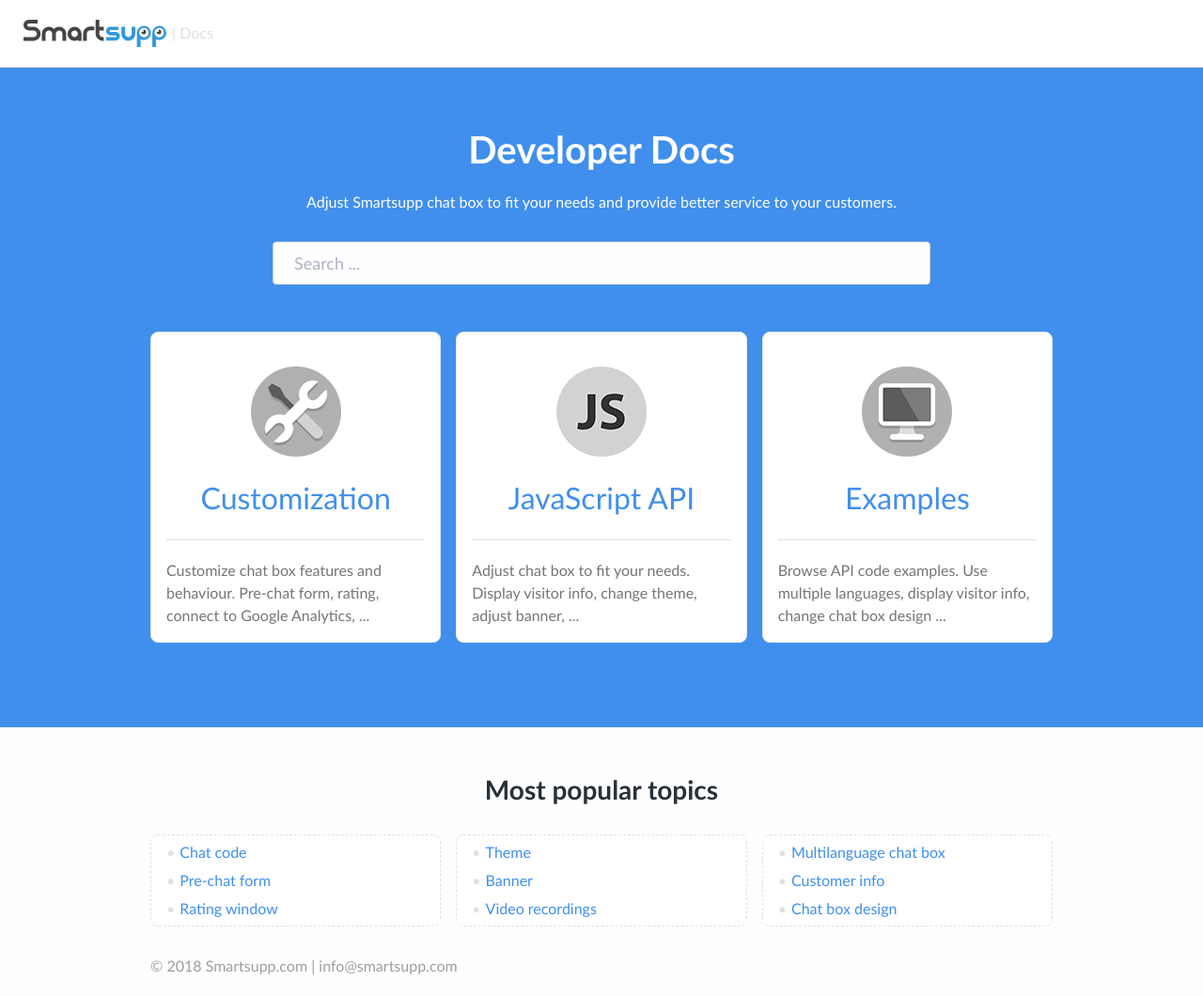
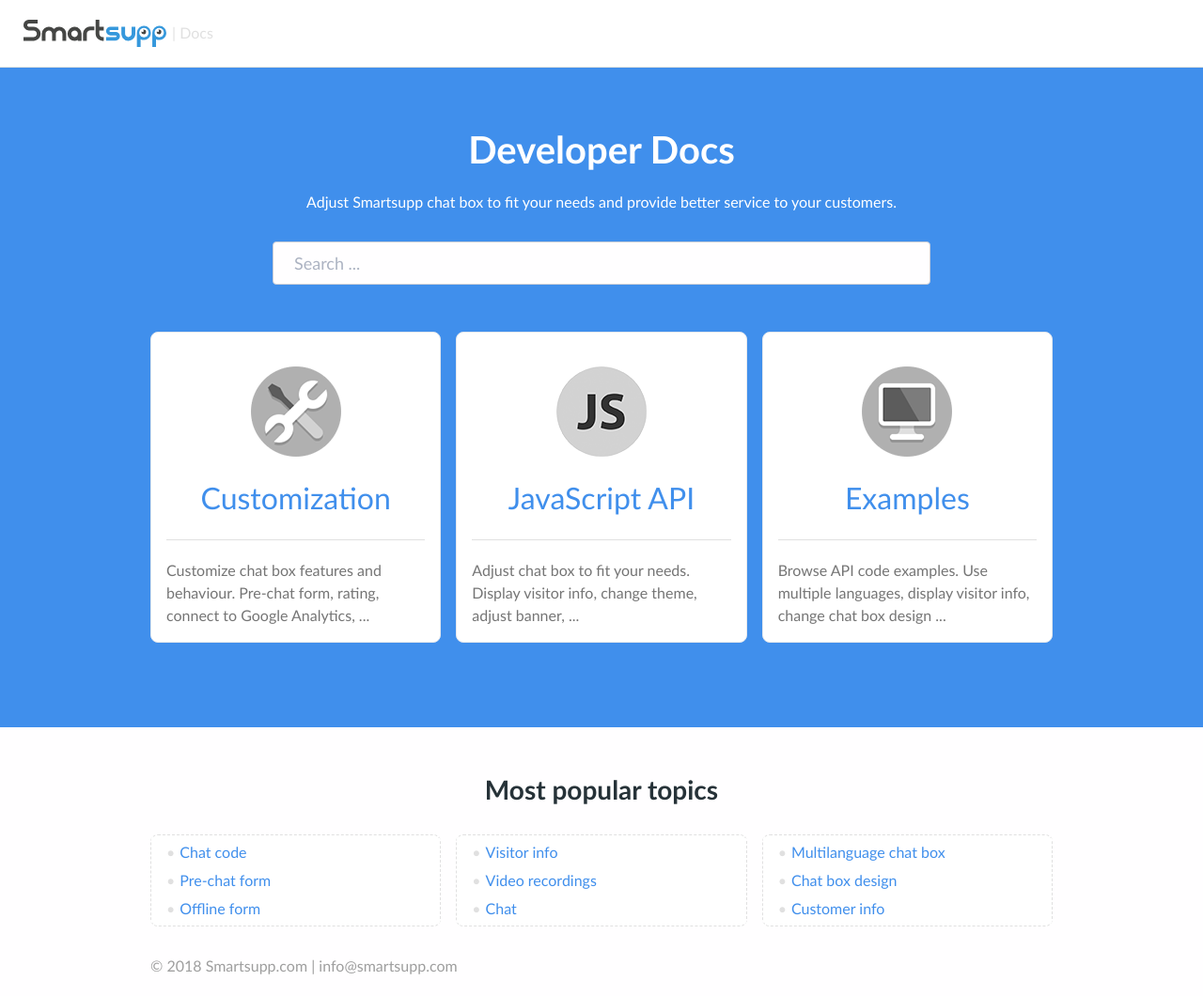
Before and after one commit to smartsupp/smartsupp.github.io, a Jekyll site: the page built from _docs/index.html, in a window 1280 px wide and 1060 px high. Shown: the whole window at 94% size. Built offline with Jekyll 4.4.1, drawn with Linux system fonts in a browser that asks for light colours; comment, search, counter and statistics services are not loaded.

Commit message:
updated according to heatmaps

```diff
--- a/_docs/index.html
+++ b/_docs/index.html
@@ -95,16 +95,16 @@
         <ul class="first">
           <li><a href="{{ site.ca_url_customization }}chat-code/">Chat code</a></li>
           <li><a href="{{ site.ca_url_customization }}pre-chat-form/">Pre-chat form</a></li>
-          <li><a href="{{ site.ca_url_customization }}rating-window/">Rating window</a></li>
+          <li><a href="{{ site.ca_url_customization }}offline-form/">Offline form</a></li>
         </ul>
       </div>
       <!-- column -->
 
       <div class="column col-xs-12 col-sm-12 col-md-12 col-lg-4">
         <ul class="second">
-          <li><a href="{{ site.ca_url_javascript_api }}theme/">Theme</a></li>
-          <li><a href="{{ site.ca_url_javascript_api }}banner/">Banner</a></li>
+          <li><a href="{{ site.ca_url_javascript_api }}visitor-info/">Visitor info</a></li>
           <li><a href="{{ site.ca_url_javascript_api }}video-recordings/">Video recordings</a></li>
+          <li><a href="{{ site.ca_url_javascript_api }}chat/">Chat</a></li>
         </ul>
       </div>
       <!-- column -->
@@ -112,8 +112,8 @@
       <div class="column col-xs-12 col-sm-12 col-md-12 col-lg-4">
         <ul class="third">
           <li><a href="{{ site.ca_url_examples }}multilanguage-chat-box/">Multilanguage chat box</a></li>
+          <li><a href="{{ site.ca_url_examples }}chat-box-design/">Chat box design</a></li>
           <li><a href="{{ site.ca_url_examples }}customer-info/">Customer info</a></li>
-          <li><a href="{{ site.ca_url_examples }}chat-box-design/">Chat box design</a></li>
         </ul>
       </div>
       <!-- column -->
```
Also changed, not shown: _data/articles.yml (+15 -15 lines).
